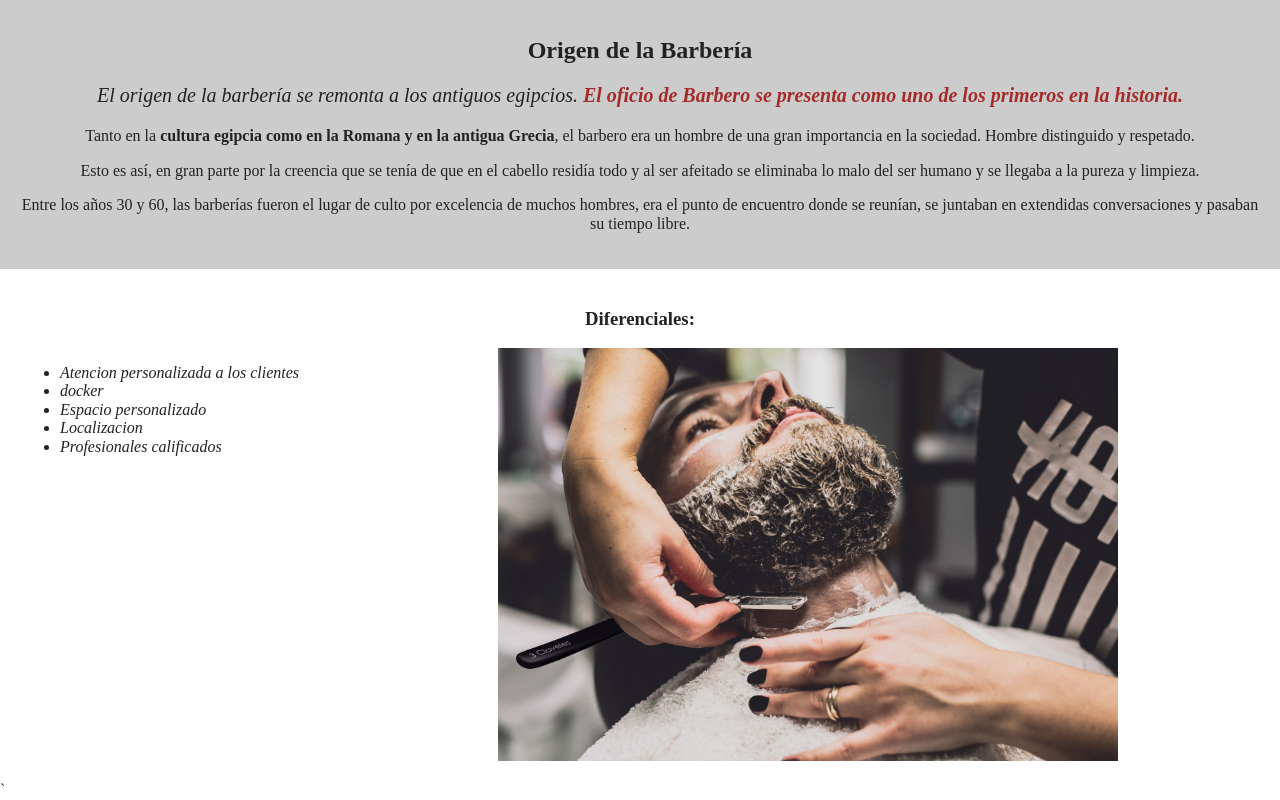
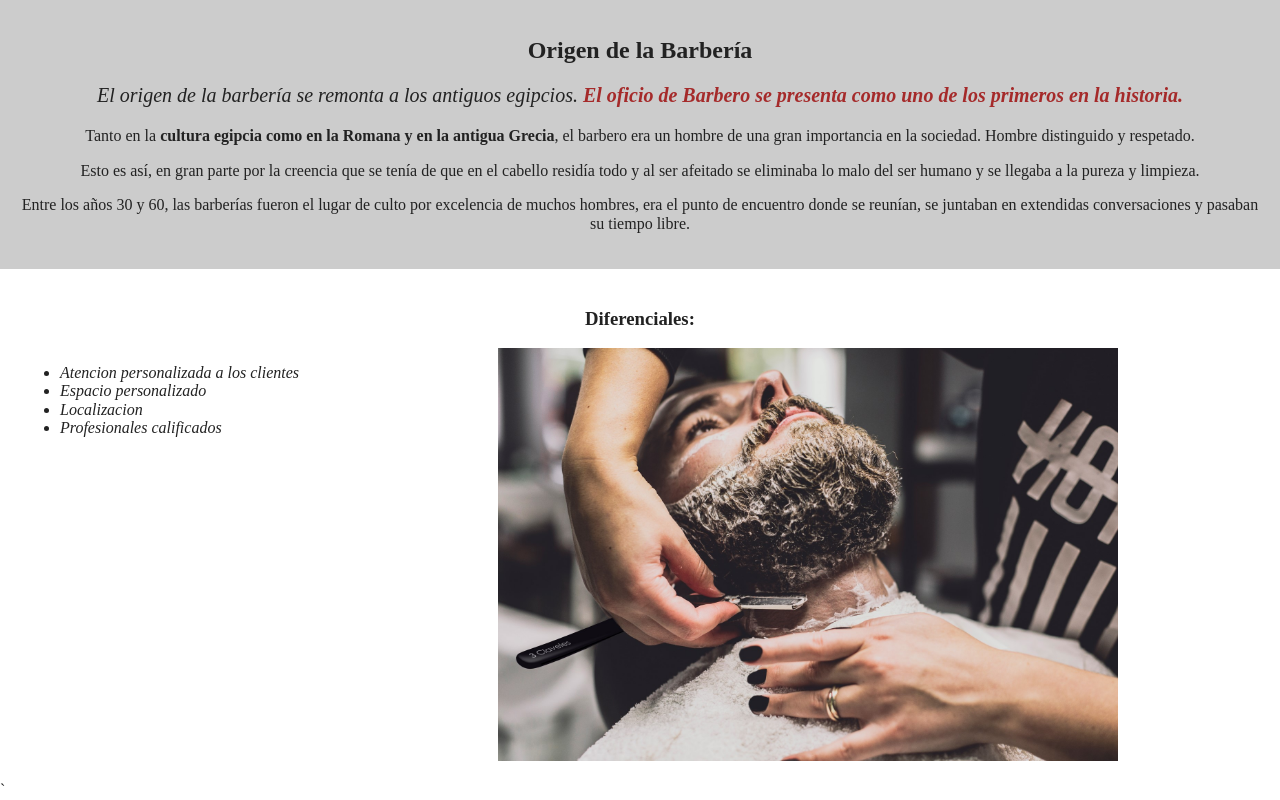
Before and after one commit to richardRIHB/alura, a website built with Parcel: page index.html in a window 1280 px wide. Shown: the part 935-1735 px from the top of the page. Built offline with nearby package versions, Linux system fonts and the light colour scheme.

Commit message:
corrigiendo denuevo

```diff
--- a/index.html
+++ b/index.html
@@ -55,7 +55,6 @@
       <h3 class="titulo_centralizado">Diferenciales:</h3>
       <ul>
         <li class="items">Atencion personalizada a los clientes</li>
-        <li class="items">docker</li>
         <li class="items">Espacio personalizado</li>
         <li class="items">Localizacion</li>
         <li class="items">Profesionales calificados</li>
```
